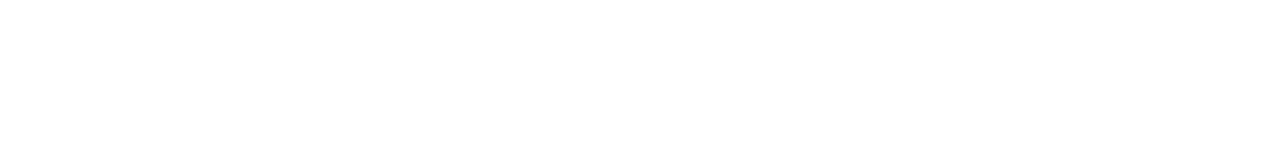
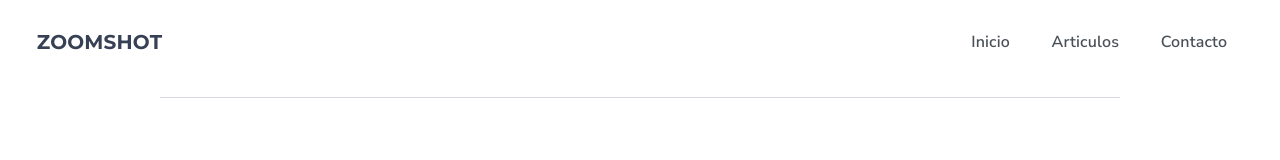
Before and after one commit to SergioG93/examen, a plain HTML site: page index.html in a window 1280 px wide. Drawn offline with nearby package versions, Linux system fonts and the light colour scheme.

Commit message:
Update index.html

```diff
--- a/index.html
+++ b/index.html
@@ -4,8 +4,51 @@
     <meta charset="UTF-8">
     <meta name="viewport" content="width=device-width, initial-scale=1.0">
     <title>Document</title>
+    <link rel="stylesheet" href="https://use.fontawesome.com/releases/v5.8.1/css/all.css">
+    <link href="https://fonts.googleapis.com/css?family=Nunito+Sans:200,300,400,600,700" rel="stylesheet">
+    <link href="https://fonts.googleapis.com/css?family=Montserrat:400,700" rel="stylesheet">
+    <link rel="stylesheet" href="css/cirrus.css">
+    <script src="https://code.jquery.com/jquery-2.2.4.min.js" integrity="sha256-BbhdlvQf/xTY9gja0Dq3HiwQF8LaCRTXxZKRutelT44=" crossorigin="anonymous"></script>
+    <link rel="stylesheet" href="css/main.css">
 </head>
 <body>
 
+    <div class="header header-clear unselectable header-animated" style="padding-top: 1rem;">
+        <div class="header-brand">
+            <div class="nav-item no-hover">
+                <h6 class="title">ZOOMSHOT</h6>
+            </div>
+            <div class="nav-item nav-btn" id="header-btn">
+                <span></span>
+                <span></span>
+                <span></span>
+            </div>
+        </div>
+        <div class="header-nav" id="header-menu">
+
+            <div class="nav-left"></div>
+
+            <div class="nav-center">
+                <div class="nav-item">
+                    <a href="index.html">Inicio</a>
+                </div>
+                <div class="nav-item">
+                    <a href="#">Articulos</a>
+                </div>
+                <div class="nav-item">
+                    <a href="#">Contacto</a>
+                </div>
+            </div>
+        </div>
+
+    </div>
+
+    <div class="content">
+        <space class="x-large"></space>
+        <space class="x-large"></space>
+        <space class="x-large"></space>
+        <div class="divider"></div>
+    </div>
+
 </body>
 </html>
```
